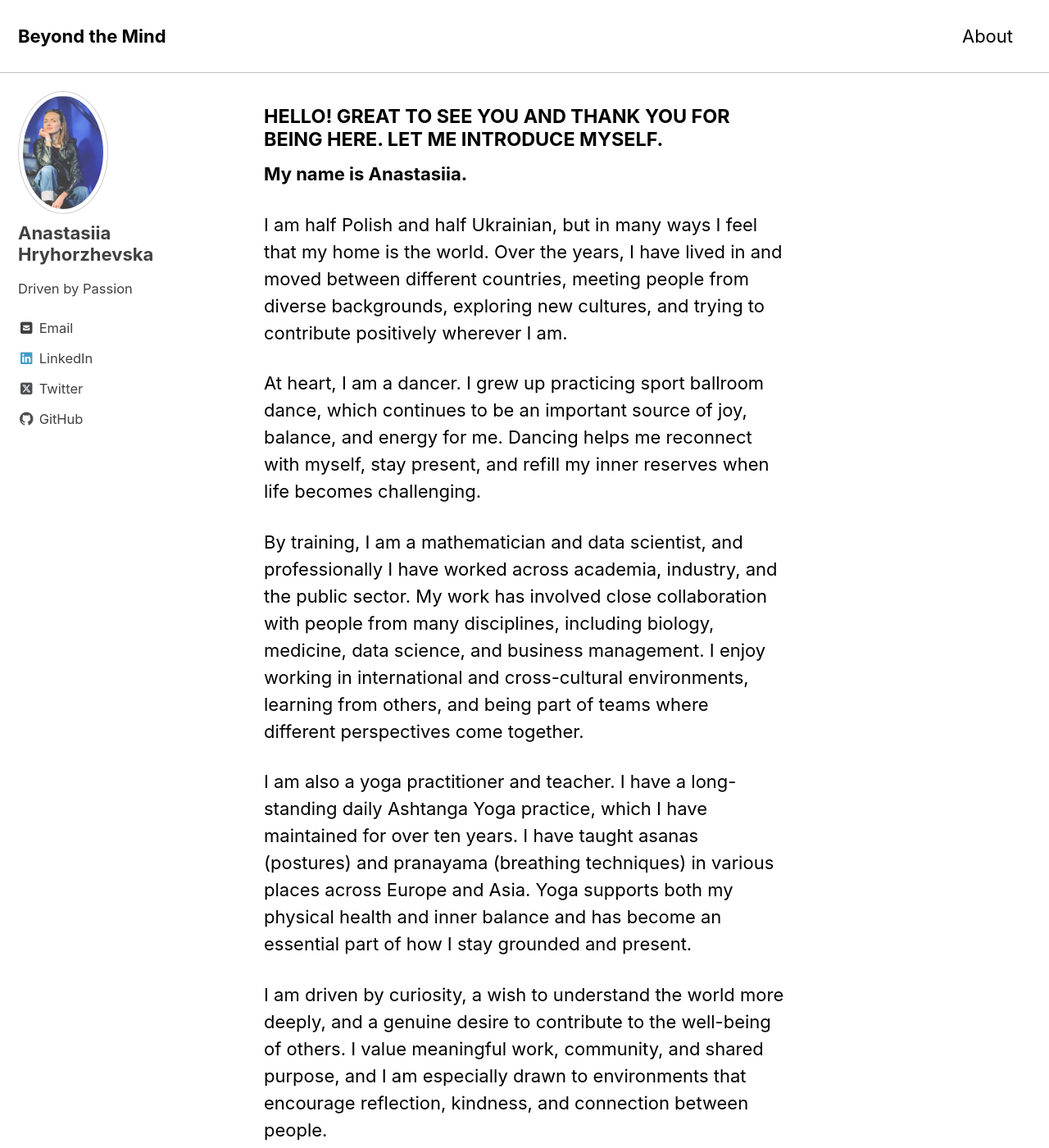
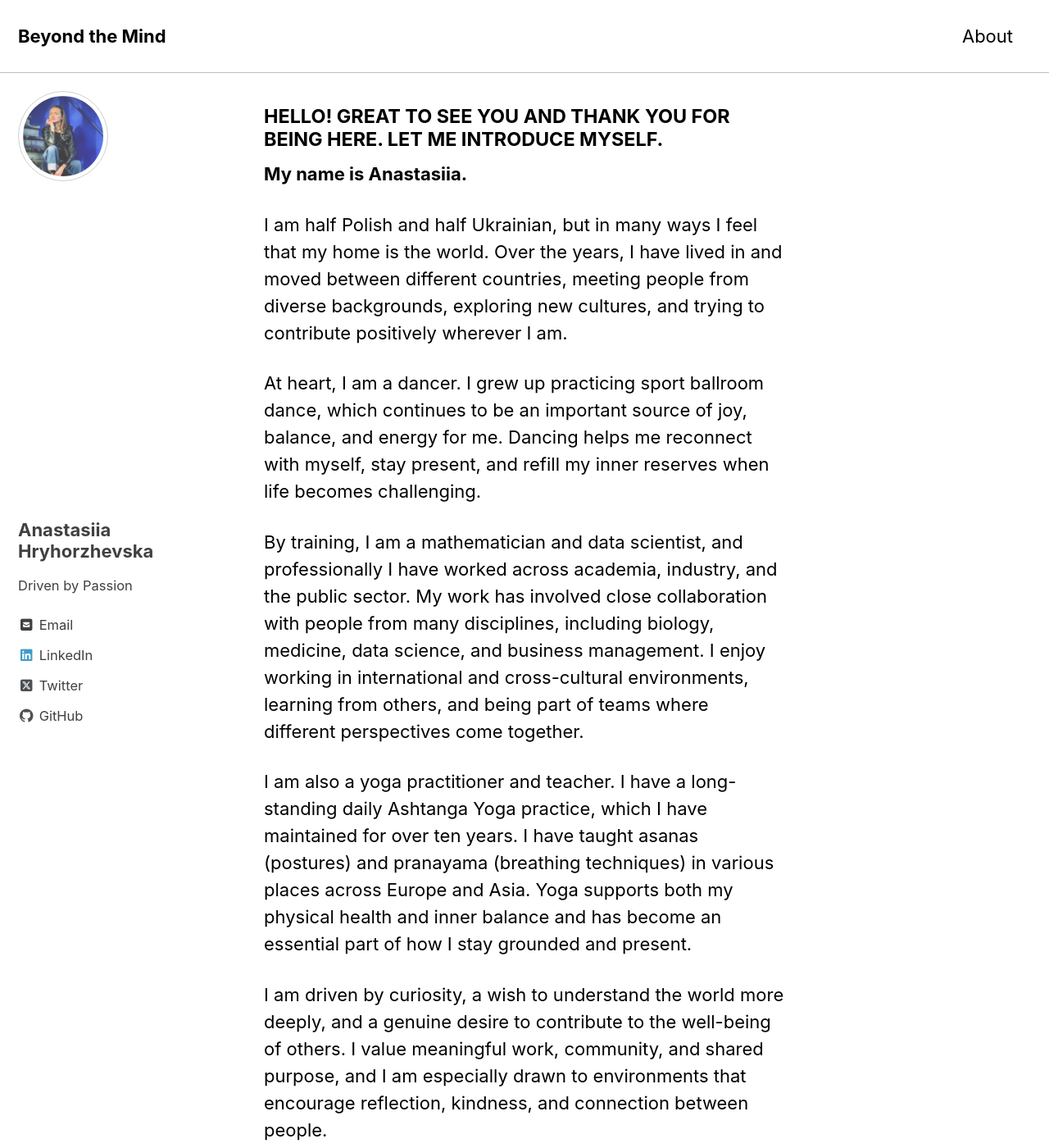
Before and after one commit to ahryho/ahryho.github.io, a Jekyll site: the page built from _pages/about.md, in a window 1280 px wide and 1400 px high. Shown: the whole window at 82% size. Built offline with Jekyll 4.4.1, drawn with Linux system fonts in a browser that asks for light colours; cached includes are drawn as plain includes.

Commit message:
avatar and footer adjustments

```diff
--- a/assets/css/main.scss
+++ b/assets/css/main.scss
@@ -10,16 +10,16 @@
 
 /* Custom avatar sizing */
 .author__avatar {
-  width: 150px;
-  height: 150px;
+  width: 512px;
+  height: 512px;
 }
-.author__avatar img {
-  width: 100%;
-  height: 100%;
-  object-fit: cover;
-  display: block;
-  border-radius: 50%;
-}
+// .author__avatar img {
+//   width: 100%;
+//   height: 100%;
+//   object-fit: cover;
+//   display: block;
+//   border-radius: 50%;
+// }
 
 /* Footer alignment - change to: left, center, or right */
 .page__footer-follow,
@@ -31,8 +31,3 @@
   display: block;
   text-align: center !important;
 }
-
-/* Hide the 'Follow' label/button in the author profile */
-.author__urls-wrapper > button {
-  display: none !important;
-}
```
